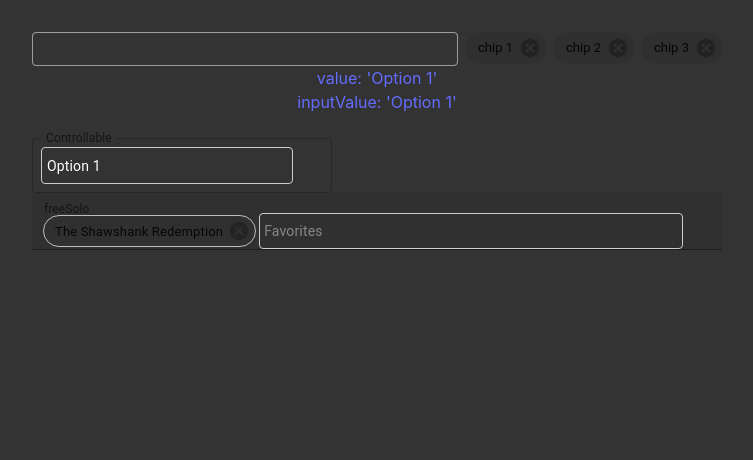
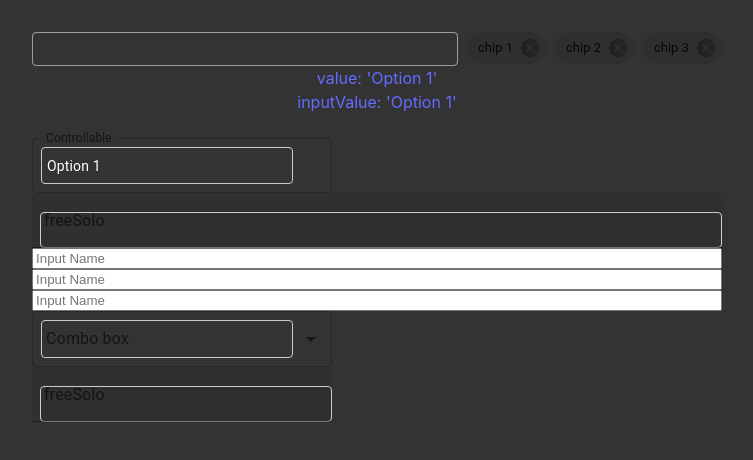
Before and after one commit to talesrune/rhf-demo, a React (Vite) app: page / in a window 1280 px wide. Shown: the top 460 px of the page, without its empty margins (263-1016 px from the left). Built offline with nearby package versions, Linux system fonts and the light colour scheme.

Commit message:
more stuff

```diff
--- a/src/components/Controller2.tsx
+++ b/src/components/Controller2.tsx
@@ -1,38 +1,63 @@
 import ReactDatePicker from "react-datepicker";
-import { useForm, Controller } from "react-hook-form";
+import { useForm, Controller, useFieldArray } from "react-hook-form";
 import { Stack, TextField, Autocomplete, Chip } from "@mui/material";
 import { useState } from "react"
 
 type FormValues = {
-  ReactDatepicker: string;
+  TextField: string,
+  inputName:any
+  movies: any
+  // {
+  //   number: string
+  // }[]
 }
 
 // Top 100 films as rated by IMDb users. http://www.imdb.com/chart/top
 const top100Films = [
-  { title: 'The Shawshank Redemption', year: 1994 },
-  { title: 'The Godfather', year: 1972 },
-  { title: 'The Godfather: Part II', year: 1974 },
-  { title: 'The Dark Knight', year: 2008 },
-  { title: '12 Angry Men', year: 1957 },
-  { title: "Schindler's List", year: 1993 },
-  { title: 'Pulp Fiction', year: 1994 }
+  { id:0, title: 'The Shawshank Redemption', year: 1994 },
+  { id:1, title: 'The Godfather', year: 1972 },
+  { id:2, title: 'The Godfather: Part II', year: 1974 },
+  { id:3, title: 'The Dark Knight', year: 2008 },
+  { id:4, title: '12 Angry Men', year: 1957 },
+  { id:5, title: "Schindler's List", year: 1993 },
+  { id:6, title: 'Pulp Fiction', year: 1994 }
 ]
 
 export const Controller2 = () => {
-  const { handleSubmit, control } = useForm<FormValues>();
+  const { register, getValues, handleSubmit, control } = useForm<FormValues>();
   const [chips, setChips] = useState(['chip 1','chip 2','chip 3']);
 
   //new
   const options = ['Option 1', 'Option 2'];
   const [value, setValue] = useState<string | null>(options[0]);
   const [inputValue, setInputValue] = useState('');
-  //new
-
+  const [firstName, setFirstName] = useState('');
+  //new 18 Aug
+  const {fields, append, remove} = useFieldArray({
+    name: 'movies',
+    control
+  })
 
   function handleDelete(chipToDelete:String){
     setChips((chips) =>  chips.filter((chip) => chip !== chipToDelete))
   }
 
+  const onChangehandleInput = (event: any, newValue: any | null) => {
+      if (newValue !!= null) {
+        console.log(newValue)
+        //console.log('done')
+        remove()
+        for(var i = 0; i < newValue.length; i++)
+        {
+          if (typeof newValue[i] === "string")
+            append({'string':newValue[i]})
+          else
+            append({'year':newValue[i]['year']})
+        }
+      }
+  }
+
+  console.log(getValues())
   return (
     <Stack>
       <Stack direction={'row'} spacing={1} >
@@ -82,16 +107,20 @@ export const Controller2 = () => {
       <Autocomplete
         multiple
         id="tags-filled"
-        options={top100Films.map((option) => option.title)}
-        defaultValue={[top100Films[0].title]}
+        options={top100Films} //top100Films.map((option) => option.title)
+        getOptionLabel={(option) => typeof option === "string" ? option : option.title}
+        //defaultValue={[top100Films[0].title]}
         freeSolo
-        renderTags={(value: readonly string[], getTagProps) =>
-          value.map((option: string, index: number) => (
-            <Chip variant="outlined" label={option} {...getTagProps({ index })} />
-          ))
-        }
+        onChange={onChangehandleInput}
+        // renderTags={(value2: any, getTagProps) =>
+        //   value2.map((option: string, index: number) => (
+        //     <Chip variant="outlined" label={option} {...getTagProps({ index })} />
+        //     // `movies.${index}.${option}.0`
+        //   ))
+        // }
         renderInput={(params) => (
           <TextField
+
             {...params}
             variant="filled"
             label="freeSolo"
@@ -100,6 +129,51 @@ export const Controller2 = () => {
         )}
       />
       </Stack>
+      <Stack>
+        {
+          chips.map((chipName) =>
+            <input key={chipName} {...register(`inputName.${chipName}`)} placeholder="Input Name" />
+          )
+        }
+      </Stack>
+      <Stack>
+        <Autocomplete
+          id="combo-box-demo"
+          options={top100Films}
+          getOptionLabel={option => option.title}
+          style={{ width: 300 }}
+          renderInput={params => (
+            <TextField {...params} label="Combo box" variant="outlined" />
+          )}
+          onChange={(event, newValue) => {
+            console.log(JSON.stringify(newValue, null, ' '));
+          }}
+        />
+
+      </Stack>
+      <Stack>
+        <Autocomplete
+          freeSolo
+          multiple
+          id="combo-box-demo2"
+          options={top100Films}
+          getOptionLabel={(option) => typeof option === "string" ? option : option.title} //{option => option.title}
+          style={{ width: 300 }}
+          renderInput={(params) => (
+            <TextField
+
+              {...params}
+              variant="filled"
+              label="freeSolo"
+              placeholder="Favorites"
+            />
+          )}
+          onChange={(event, newValue) => {
+            console.log(JSON.stringify(newValue, null, ' '));
+          }}
+        />
+
+      </Stack>
     </Stack>
   );
 }
```
